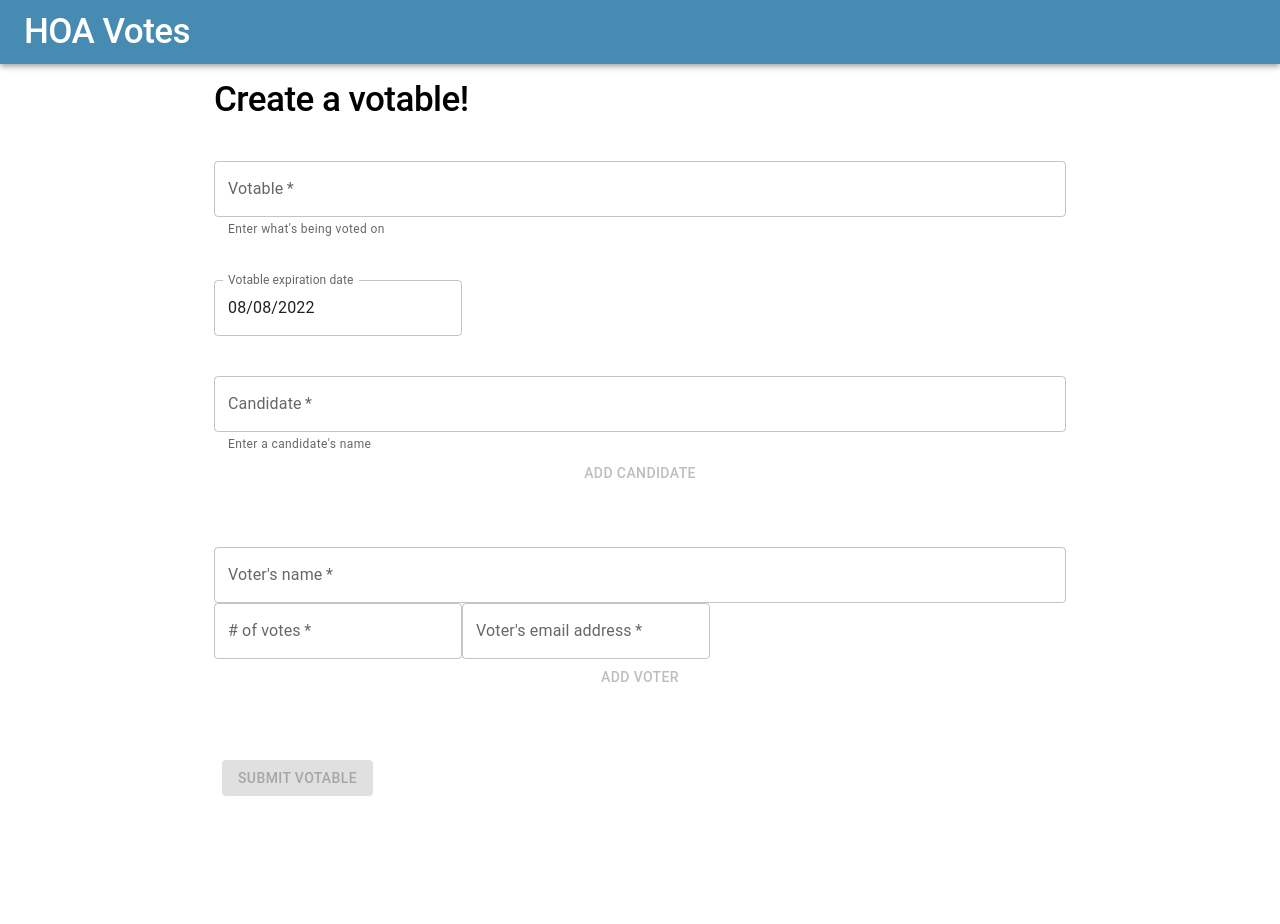
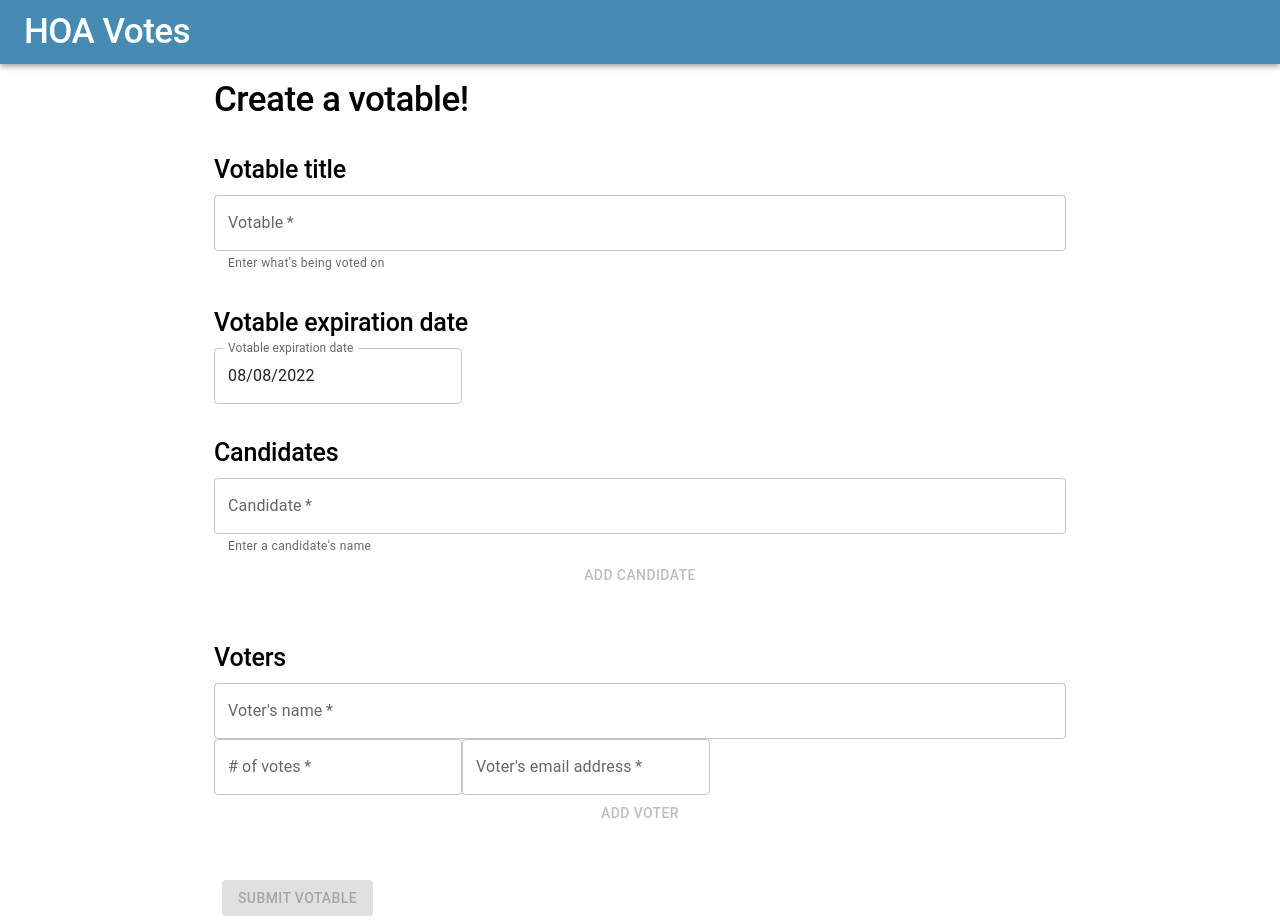
Before and after one commit to JamesMitofsky/Community-Votes, a React (Create React App) app: page /admin in a window 1280 px wide. Before the commit the page ends 804 px from the top, so only its background shows below. Built offline with nearby package versions, Linux system fonts and the light colour scheme.

Commit message:
Add titles to votable creation page and shrink space between grid elements

```diff
--- a/src/components/BuildVotable.jsx
+++ b/src/components/BuildVotable.jsx
@@ -176,22 +176,26 @@ export default function BuildVotable() {
       <Grid
         component="form"
         container
-        rowSpacing={5}
+        rowSpacing={3}
+        direction="column"
         style={{ display: "flex" }}
       >
-        <Grid item xs={12}>
+        <Grid item>
           <Typography variant="h1">Create a votable!</Typography>
         </Grid>
-        <Grid item xs={12}>
+        <Grid item>
+          <Typography variant="h2">Votable title</Typography>
           <Votable currentVotable={votable} setCurrentVotable={setVotable} />
         </Grid>
-        <Grid item xs={12}>
+        <Grid item>
+          <Typography variant="h2">Votable expiration date</Typography>
           <VotableExpiration
             votableExpiration={votableExpiration}
             handleExpirationChange={handleVotableExpiration}
           />
         </Grid>
-        <Grid item xs={12}>
+        <Grid item>
+          <Typography variant="h2">Candidates</Typography>
           <Candidate
             addCandidate={addCandidate}
             currentCandidate={currentCandidate}
@@ -199,7 +203,8 @@ export default function BuildVotable() {
           />
           <NameList people={candidates} />
         </Grid>
-        <Grid item xs={12}>
+        <Grid item>
+          <Typography variant="h2">Voters</Typography>
           <Voter
             currentVoter={currentVoter}
             updateVoter={updateVoter}
@@ -207,7 +212,7 @@ export default function BuildVotable() {
           />
           <VotersList voters={voters} />
         </Grid>
-        <Grid item xs={12}>
+        <Grid item>
           {votableConfirmation}
           <SuccessButton
             publishToServer={publishToServer}
```
